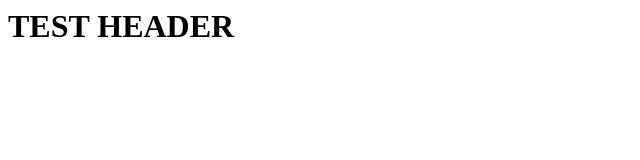
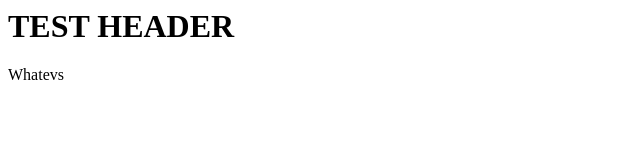
Before and after one commit to ShiroNhL2077/gitTest, a plain HTML site: page index.html in a window 1280 px wide. Shown: the full height of the page, 0-640 px from the left. Drawn offline with Linux system fonts and the light colour scheme.

Commit message:
added p element

```diff
--- a/index.html
+++ b/index.html
@@ -7,5 +7,6 @@
 </head>
 <body>
     <h1>TEST HEADER</h1>
+    <p>Whatevs</p>
 </body>
 </html>
```
